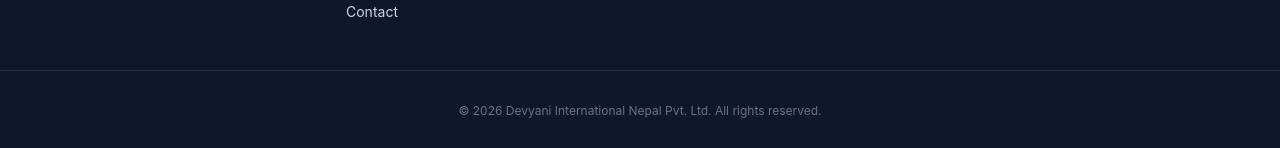
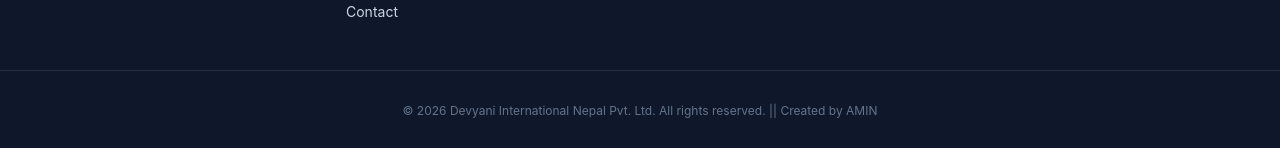
Before and after one commit to aminworld28/DINPL_WEBSITE, a React (Vite) app: page / in a window 1280 px wide. Shown: the part 1571-1719 px from the top of the page. Built offline with nearby package versions, Linux system fonts and the light colour scheme; no server answers; the database is empty.

Commit message:
Initial commit

```diff
--- a/src/Components/Layout.jsx
+++ b/src/Components/Layout.jsx
@@ -119,7 +119,7 @@ const Layout = ({ children }) => {
           </div>
         </div>
         <div className="max-w-7xl mx-auto px-4 sm:px-6 lg:px-8 pt-8 border-t border-white/10 text-center text-slate-500 text-xs">
-          © {new Date().getFullYear()} Devyani International Nepal Pvt. Ltd. All rights reserved.
+          © {new Date().getFullYear()} Devyani International Nepal Pvt. Ltd. All rights reserved. || Created by AMIN
         </div>
       </footer>
     </div>
```
